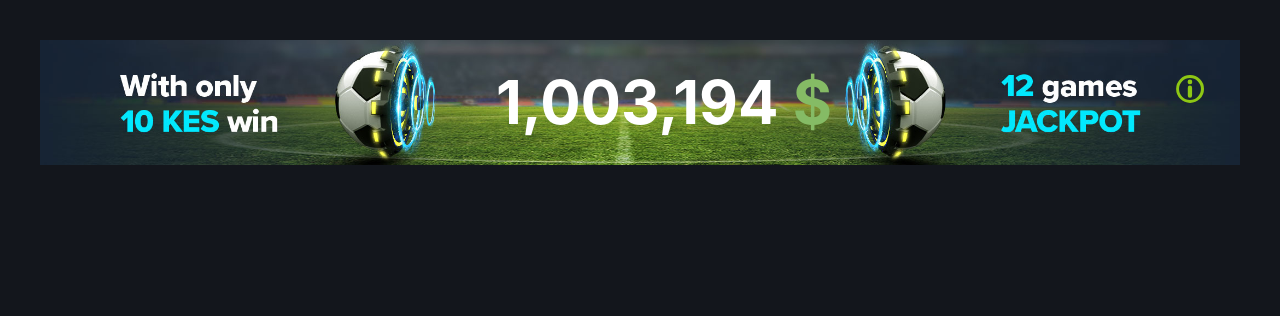
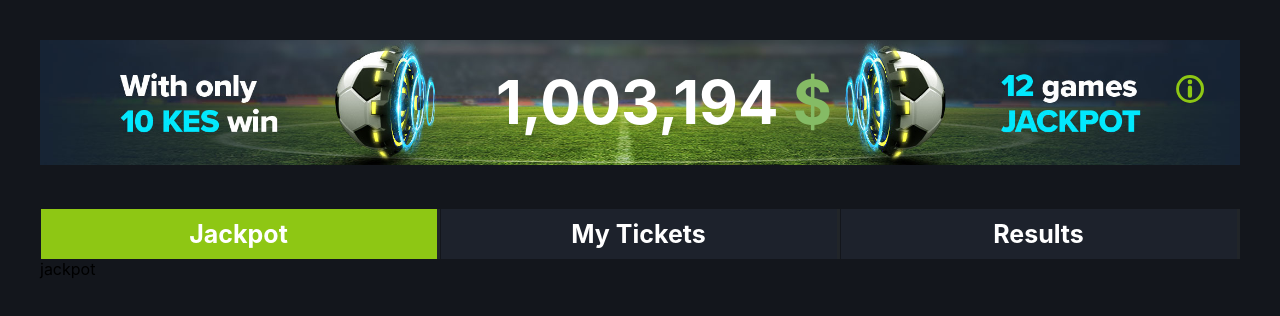
Before and after one commit to artyom1997/pari-mutuel, a React (Create React App) app: page / in a window 1280 px wide. Shown: the top 316 px of the page. Built offline with nearby package versions, Linux system fonts and the light colour scheme.

Commit message:
totalizator tabulation

```diff
--- a/src/App.js
+++ b/src/App.js
@@ -1,10 +1,13 @@
+import "./App.css";
 import { useState } from "react";
-import "./App.css";
 import Banner from "./components/banner/banner";
-import MainTab from "./components/main-tab/main-tab";
 import PopUp from "./components/popup/popup";
+import Main from "./components/main/main";
 
 function App() {
+  const [popup, setPopup] = useState(false);
+
+
   const bannerConf = {
     imgPath: require("./files/images/banner.jpg"),
     text: 1003194,
@@ -13,13 +16,11 @@ function App() {
 
   const popupInfo = require("./files/Json/info.json");
 
-  const [popup,setPopup] = useState(false)
-
   return (
     <div className="App">
       <Banner bannerConf={bannerConf} setPopup={setPopup} />
-      <MainTab />
-     { popup ?  <PopUp setPopup={setPopup} info={popupInfo} /> : null}
+      <Main />
+      {popup ? <PopUp setPopup={setPopup} info={popupInfo} /> : null}
     </div>
   );
 }
--- /dev/null
+++ b/src/components/jackpot/jackpot.jsx
@@ -0,0 +1,10 @@
+import './jackpot.css'
+
+
+function Jackpot (){
+    return(
+        <div>jackpot</div>
+    )
+}
+
+export default Jackpot
--- a/src/components/main-tab/main-tab.css
+++ b/src/components/main-tab/main-tab.css
@@ -0,0 +1,29 @@
+.main-tabs {
+  width: 100%;
+  height: 50px;
+  display: flex;
+  justify-content: space-around;
+}
+
+.tab {
+  width: 33%;
+  height: 100%;
+  background-color: #1d222c;
+  font-weight: 700;
+  font-size: 25px;
+  border-right: 3px solid #212529;
+  color: rgb(var(--white));
+  display: flex;
+  justify-content: center;
+  align-items: center;
+  cursor: pointer;
+}
+
+.tab:hover {
+    background-color: rgba(var(--ligth-green),.5);
+}
+
+.tab.active {
+    background-color: rgb(var(--ligth-green));
+
+}
--- a/src/components/main-tab/main-tab.jsx
+++ b/src/components/main-tab/main-tab.jsx
@@ -1,11 +1,29 @@
-import './main-tab.css'
+import "./main-tab.css";
 
+function MainTab({ activeTab, setActiveTab }) {
+  const tabConf = [
+    { value: "jackpot", title: "Jackpot" },
+    { value: "tickets", title: "My Tickets" },
+    { value: "results", title: "Results" },
+  ];
 
-function MainTab(){
-   return (
-       <div>
-       </div>
-   )
+  return (
+    <div className="main-tabs">
+      {tabConf.map((el, i) => {
+        return (
+          <div
+            onClick={() => {
+              setActiveTab(el.value)
+            }}
+            className={`tab ${el.value === activeTab ? "active" : ""}`}
+            key={i}
+          >
+            {el.title}
+          </div>
+        );
+      })}
+    </div>
+  );
 }
 
-export default MainTab
+export default MainTab;
--- /dev/null
+++ b/src/components/main/main.css
@@ -0,0 +1,5 @@
+.main {
+    width: 100%;
+    height: 30px;
+    margin-top: 40px;
+}
--- /dev/null
+++ b/src/components/main/main.jsx
@@ -0,0 +1,20 @@
+import './main.css'
+import { useState } from 'react';
+import MainTab from '../main-tab/main-tab';
+import Jackpot from '../jackpot/jackpot';
+import Results from '../results/results';
+
+function Main (){
+    const [activeTab,setActiveTab] = useState('jackpot')
+
+    return (
+        <div className='main'>
+            <MainTab activeTab={activeTab} setActiveTab={setActiveTab} />
+            {
+               activeTab === 'jackpot' ? <Jackpot /> : activeTab === 'results' ? <Results/> : null
+            }
+        </div>
+    )
+}
+
+export default Main
--- /dev/null
+++ b/src/components/results/results.jsx
@@ -0,0 +1,10 @@
+import './results.css'
+
+
+function Results (){
+    return(
+        <div>results</div>
+    )
+}
+
+export default Results
```
Also changed, not shown: src/components/jackpot/jackpot.css (added), src/components/results/results.css (added).
